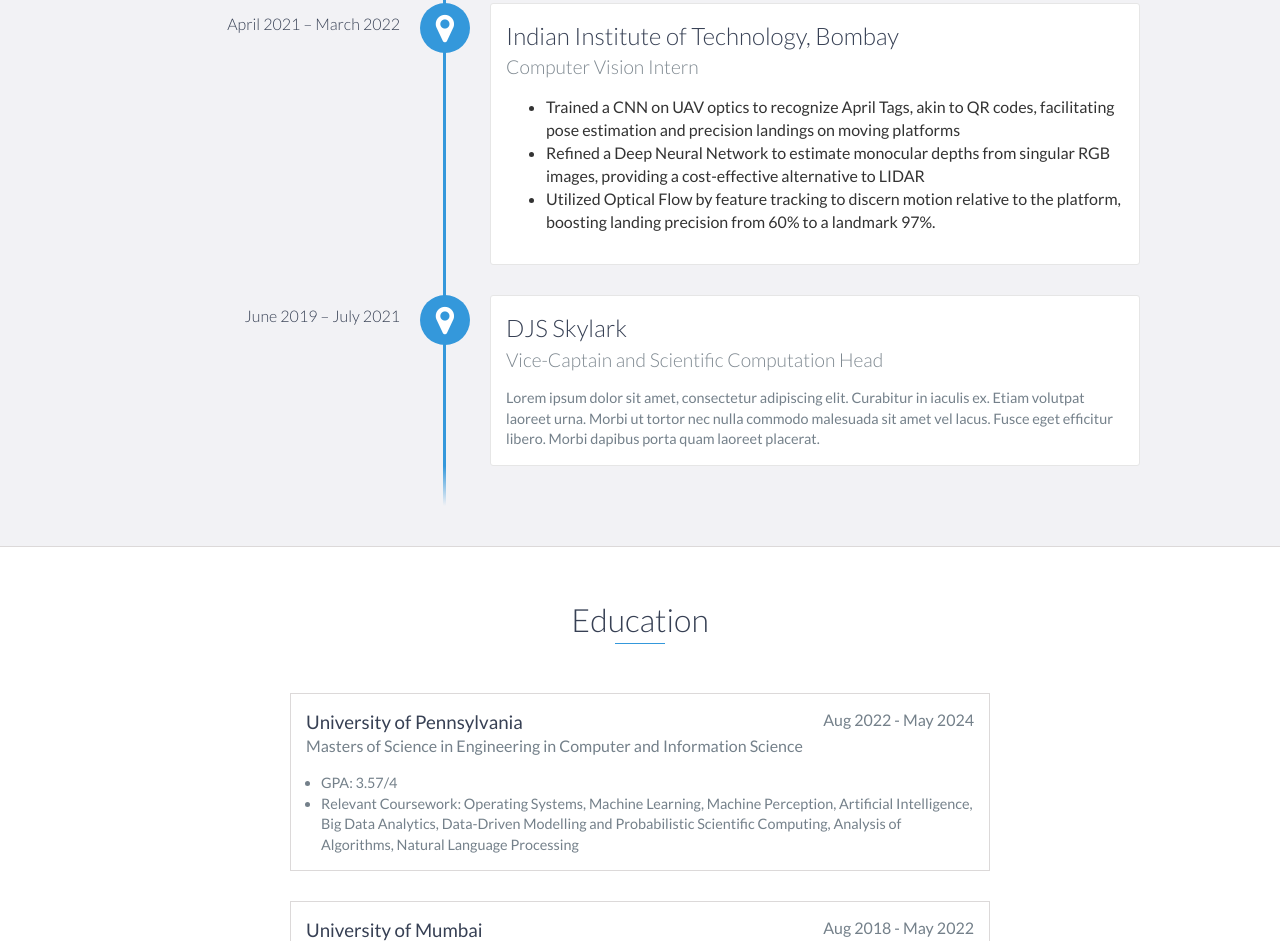
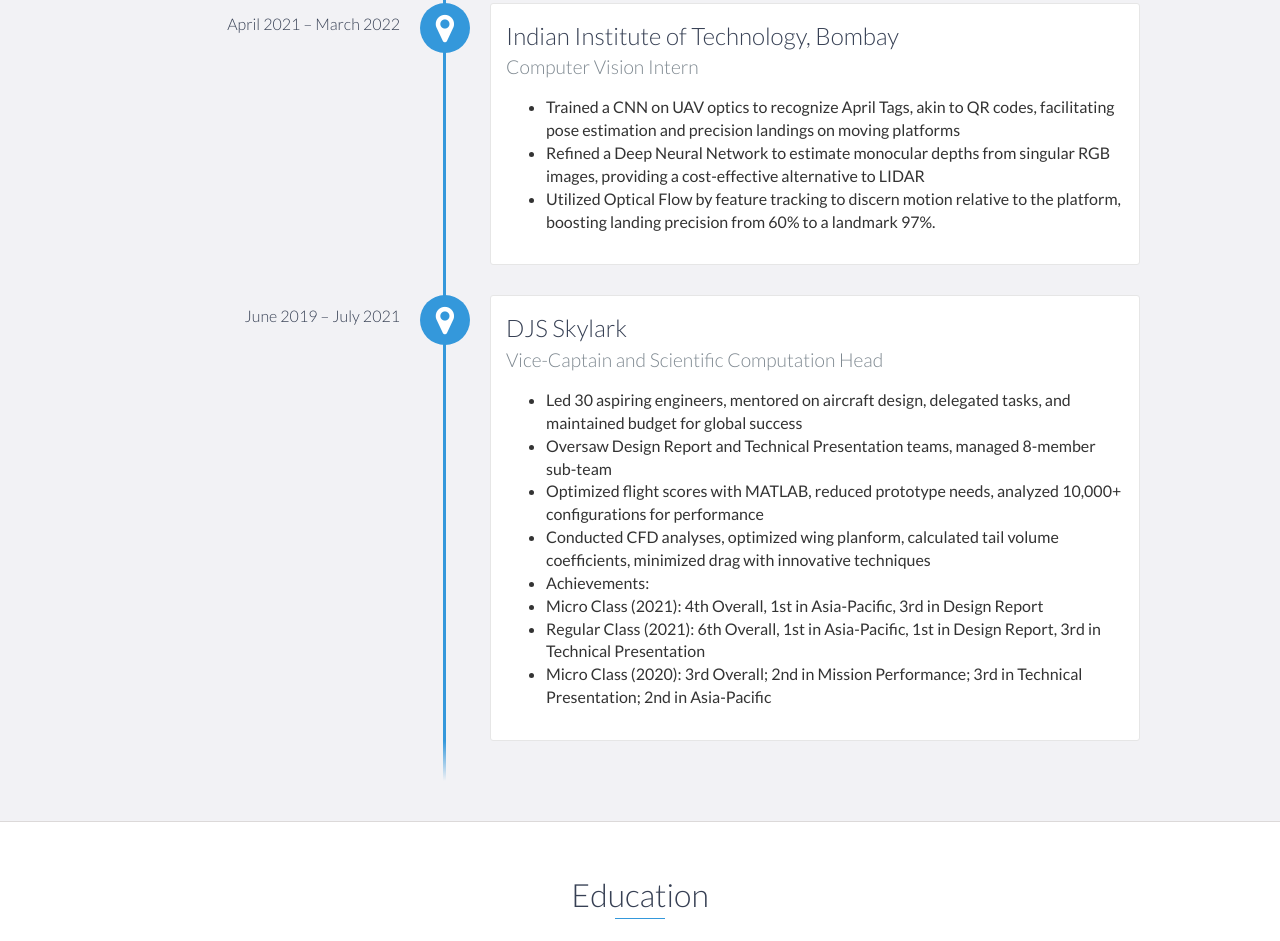
Before and after one commit to ghiarishi/ghiarishi.github.io, a website: page index.html in a window 1280 px wide. Shown: the part 1671-2612 px from the top of the page. Drawn offline with nearby package versions, Linux system fonts and the light colour scheme.

Commit message:
Update index.html

```diff
--- a/index.html
+++ b/index.html
@@ -128,9 +128,32 @@
             <div data-date="June 2019 – July 2021">
                 <h3>DJS Skylark</h3>
                 <h4>Vice-Captain and Scientific Computation Head</h4>
-                <p>
-                    Lorem ipsum dolor sit amet, consectetur adipiscing elit. Curabitur in iaculis ex. Etiam volutpat laoreet urna. Morbi ut tortor nec nulla commodo malesuada sit amet vel lacus. Fusce eget efficitur libero. Morbi dapibus porta quam laoreet placerat.
-                </p>
+                <ul>
+			<li>
+				Led 30 aspiring engineers, mentored on aircraft design, delegated tasks, and maintained budget for global success
+			</li>
+			<li>
+				Oversaw Design Report and Technical Presentation teams, managed 8-member sub-team
+			</li>
+			<li>
+				Optimized flight scores with MATLAB, reduced prototype needs, analyzed 10,000+ configurations for performance
+			</li>
+			<li>
+				Conducted CFD analyses, optimized wing planform, calculated tail volume coefficients, minimized drag with innovative techniques
+			</li>
+			<li>
+				Achievements:
+			</li>
+			<li>
+				Micro Class (2021): 4th Overall, 1st in Asia-Pacific, 3rd in Design Report
+			</li>
+			<li>
+				Regular Class (2021): 6th Overall, 1st in Asia-Pacific, 1st in Design Report, 3rd in Technical Presentation
+			</li>
+			<li>
+				Micro Class (2020): 3rd Overall; 2nd in Mission Performance; 3rd in Technical Presentation; 2nd in Asia-Pacific
+			</li>
+		</ul>
             </div>
         </div>
     </div>
```
Lines whose indentation alone changed are shown as unchanged.
